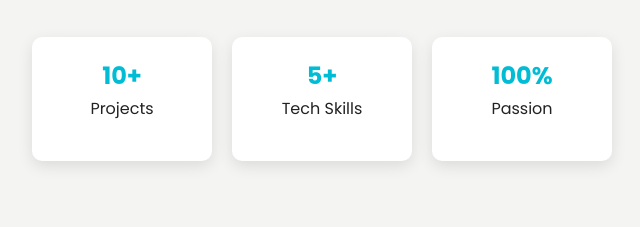
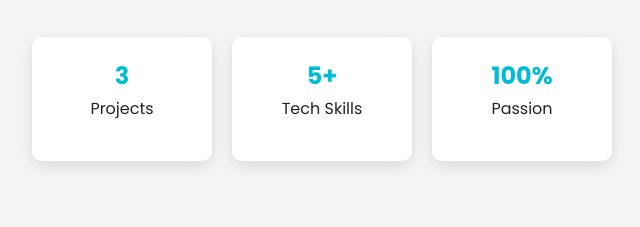
Before and after one commit to PratikK1405/kolambkarpratik, a plain HTML site: page index.html in a window 1280 px wide. Shown: the part 490-717 px from the top of the page, 28-668 px from the left. Drawn offline with Linux system fonts and the light colour scheme.

Commit message:
Update index.html

```diff
--- a/index.html
+++ b/index.html
@@ -275,7 +275,7 @@
             <button onclick="document.getElementById('contact').scrollIntoView({behavior:'smooth'})">Contact Me</button>
             <div class="stats">
                 <div class="stat">
-                    <h3>10+</h3>
+                    <h3>3</h3>
                     <p>Projects</p>
                 </div>
                 <div class="stat">
```
